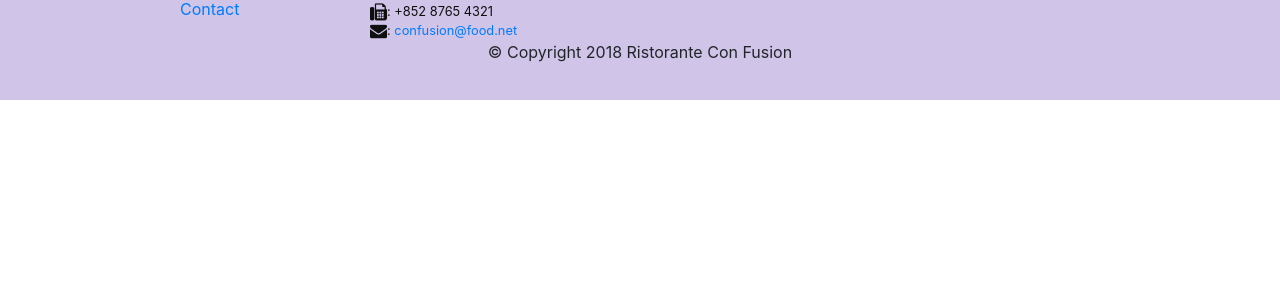
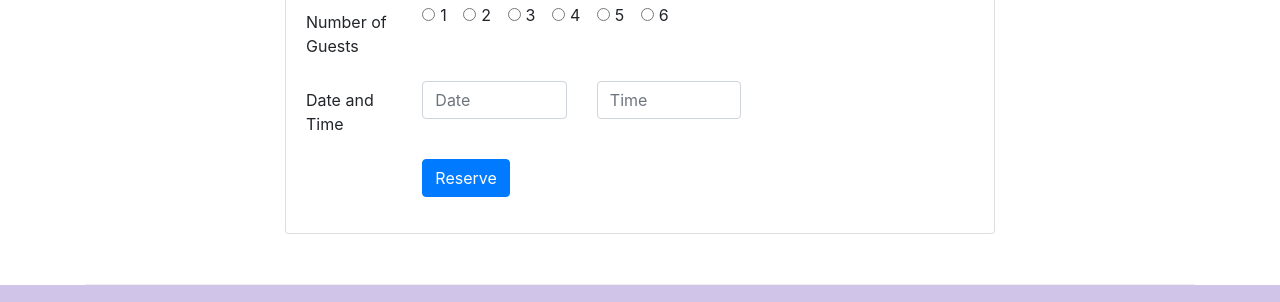
Before and after one commit to liudmila-lebedeva/conFusion, a website: page index.html in a window 1280 px wide. Shown: the part 1661-1963 px from the top of the page. Before the commit the page ends 1761 px from the top, so only its background shows below. Drawn offline with nearby package versions, Linux system fonts and the light colour scheme.

Commit message:
Assignment 2

```diff
--- a/css/styles.css
+++ b/css/styles.css
@@ -37,3 +37,7 @@ address{
 .navbar-dark {
 	background-color: #512DA8;
 }
+
+.jumbotron a {
+    text-decoration: none;
+}
--- a/index.html
+++ b/index.html
@@ -43,8 +43,12 @@
                     <p>We take inspiration from the World's best cuisines, and create a unique fusion experience. Our lipsmacking creations will tickle your culinary senses!</p>
                 </div>
 
+                <div class="col-12 col-md-3 col-sm align-self-center">
+                    <img src="img/logo.png" alt="" class="img-fluid">
+                </div>
+
                 <div class="col-12 col-sm align-self-center">
-                    <img src="img/logo.png" alt="" class="img-fluid">
+                    <a role="button" class="btn btn-block btn-sm btn-warning" href="#form">Reserve Table</a>
                 </div>
 
             </div>
@@ -79,8 +83,14 @@
                 <h3>This Month's Promotions</h3>
             </div>
             <div class="col col-sm col-md">
-                <h2>Weekend Grand Buffet</h2>
-                <p><span class="d-none d-sm-block">Featuring mouthwatering combinations with a choice of five different salads, six enticing appetizers, six main entrees and five choicest desserts. Free flowing bubbly and soft drinks. All for just $19.99 per person </span></p>
+                <div class="media">
+                    <div class="media-body">
+                        <h2 class="mt-0">Weekend Grand Buffet <span class="badge badge-danger">NEW</span></h2>
+                        <p><span class="d-none d-sm-block">Featuring mouthwatering combinations with a choice of five different salads, six enticing appetizers, six main entrees and five choicest desserts. Free flowing bubbly and soft drinks. All for just $19.99 per person </span></p>
+                    </div>
+                    <img src="img/buffet.png" alt="uthappizza" class="d-flex mr-3 img-thumbnail align-self-center">
+                </div>
+
             </div>
         </div>
 
@@ -100,6 +110,104 @@
 
             </div>
         </div>
+
+
+        <div class="row row-content" id="form">
+            <div class="col-12 col-md-8 offset-md-2">
+                <div class="card">
+                    <h3 class="card-header bg-warning text-white">Reserve a Table</h3>
+                    <div class="card-body">
+
+                            <form action="">
+
+
+                                <div class="form-group row">
+                                    <label for="form-check-inline" class="col-12 col-md-2 col-form-label">Number of Guests</label>
+
+                                    <div class="col-md-10">
+
+                                        <div class="form-check form-check-inline">
+                                            <label class="radio-inline">
+                                                <input type="radio" class="form-check-input" name="optradio">1
+                                            </label>
+                                        </div>
+
+                                        <div class="form-check form-check-inline">
+                                            <label class="radio-inline">
+                                                <input type="radio" class="form-check-input" name="optradio">2
+                                            </label>
+                                        </div>
+
+                                        <div class="form-check form-check-inline">
+                                            <label class="radio-inline">
+                                                <input type="radio" class="form-check-input" name="optradio">3
+                                            </label>
+                                        </div>
+
+                                        <div class="form-check form-check-inline">
+                                            <label class="radio-inline">
+                                                <input type="radio" class="form-check-input" name="optradio">4
+                                            </label>
+                                        </div>
+
+                                        <div class="form-check form-check-inline">
+                                            <label class="radio-inline">
+                                                <input type="radio" class="form-check-input" name="optradio">5
+                                            </label>
+                                        </div>
+
+                                        <div class="form-check form-check-inline">
+                                            <label class="radio-inline">
+                                                <input type="radio" class="form-check-input" name="optradio">6
+                                            </label>
+                                        </div>
+
+                                   </div>
+
+
+                                </div>
+
+
+
+                                <div class="form-group row">
+
+                                        <label for="form-control" class="col-12 col-md-2 col-form-label">Date and Time</label>
+
+
+                                        <div class="col-12 col-md-3">
+                                            <input type="" class="form-control" id="" placeholder="Date">
+                                        </div>
+
+                                        <div class="col-12 col-md-3">
+                                            <input type="" class="form-control" id="" placeholder="Time">
+                                        </div>
+                                </div>
+
+
+                                <div class="form-group row">
+                                    <div class="offset-md-2 col-md-10">
+                                        <button type="submit" class="btn btn-primary">Reserve</button>
+                                    </div>
+                                </div>
+
+                            </form>
+
+
+                        </div>
+
+
+
+
+
+
+                        </div>
+                    </div>
+                </div>
+            </div>
+        </div>
+
+
+
     </div>
 
     <footer class="footer">
```
